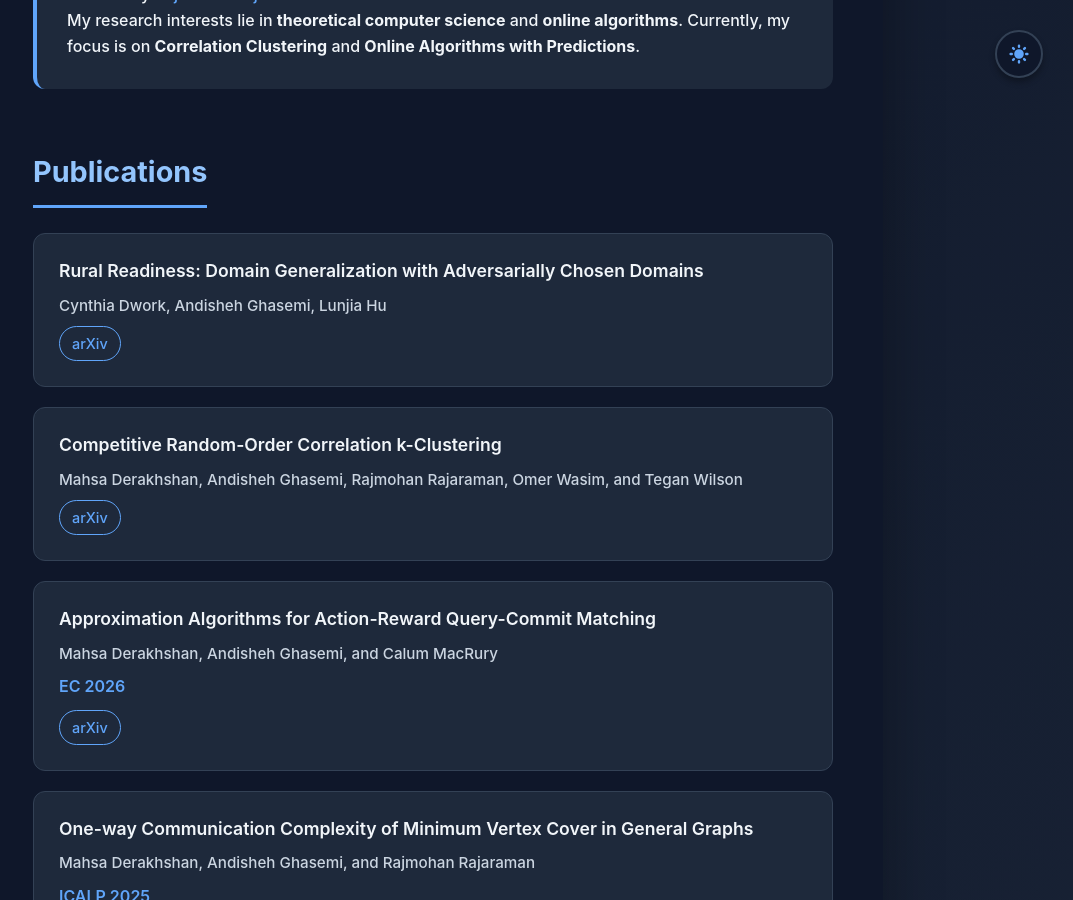
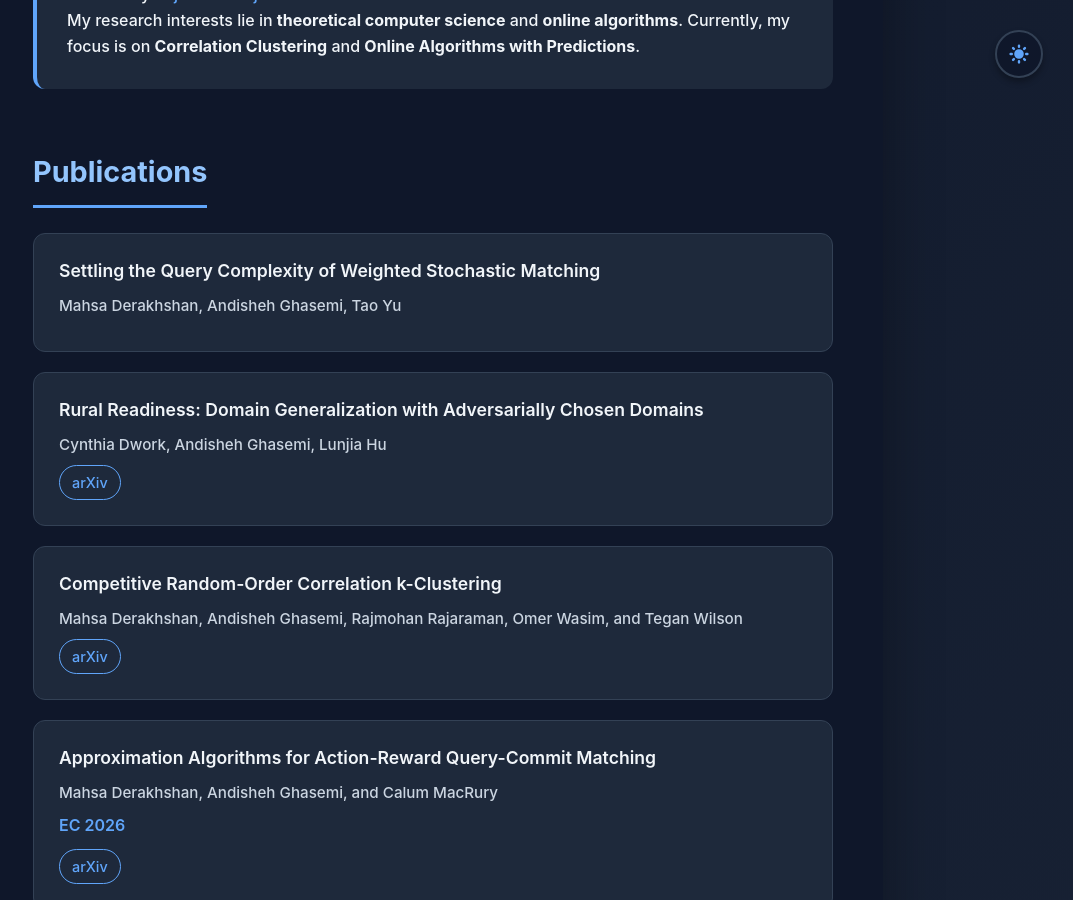
Before and after one commit to andisheGhs/andisheGhs.github.io, a Jekyll site: the page index.html, which Jekyll copies as it is, in a window 1280 px wide and 900 px high, scrolled down 646 px. Shown: the whole window, without its empty margins (207-1280 px from the left). Built offline with Jekyll 4.4.1, drawn with Linux system fonts in a browser that asks for light colours.

Commit message:
stochastic matching paper added

```diff
--- a/index.html
+++ b/index.html
@@ -789,6 +789,10 @@
             <section id="publications">
                 <h2>Publications</h2>
                 <div class="publication">
+                    <h3>Settling the Query Complexity of Weighted Stochastic Matching</h3>
+                    <p class="authors">Mahsa Derakhshan, Andisheh Ghasemi, Tao Yu</p>
+                </div>
+                <div class="publication">
                     <h3>Rural Readiness: Domain Generalization with Adversarially Chosen Domains</h3>
                     <p class="authors">Cynthia Dwork, Andisheh Ghasemi, Lunjia Hu</p>
                     <div class="links">
```
